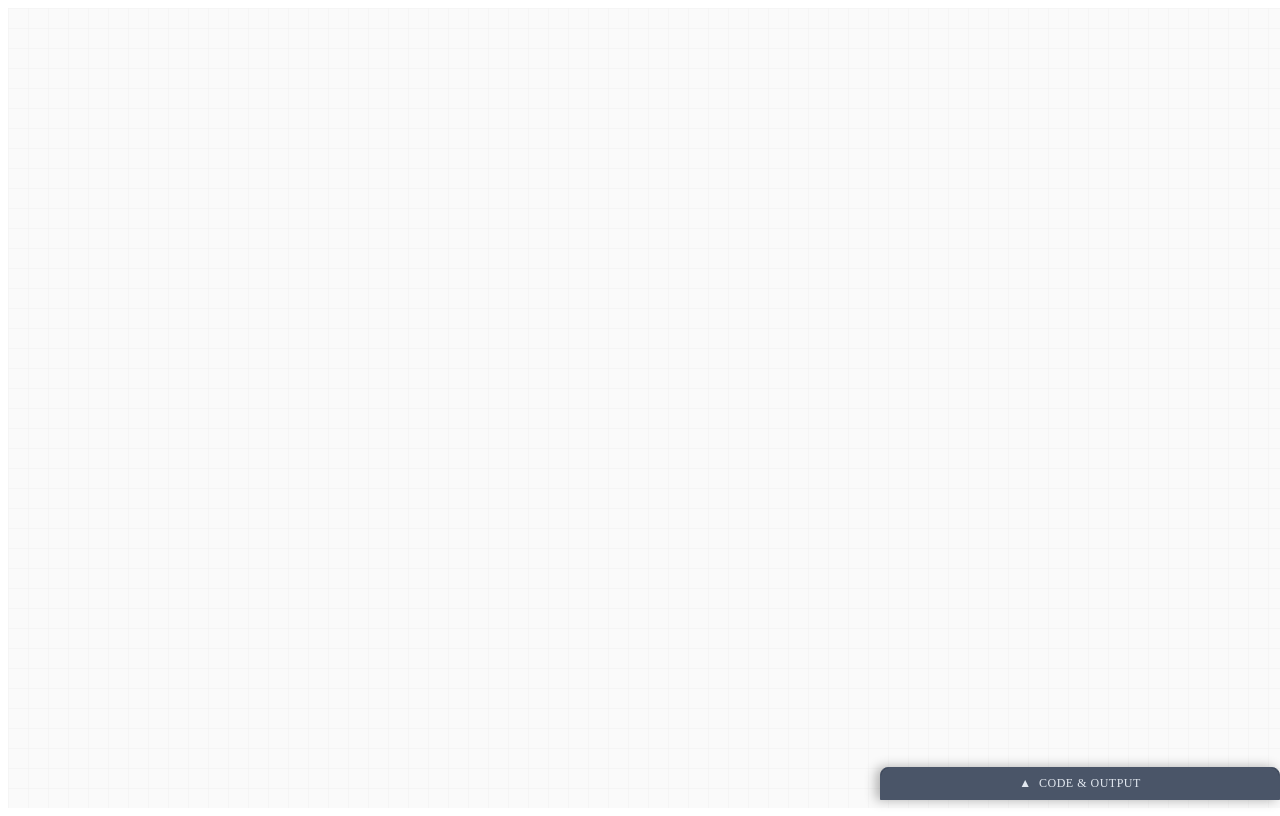
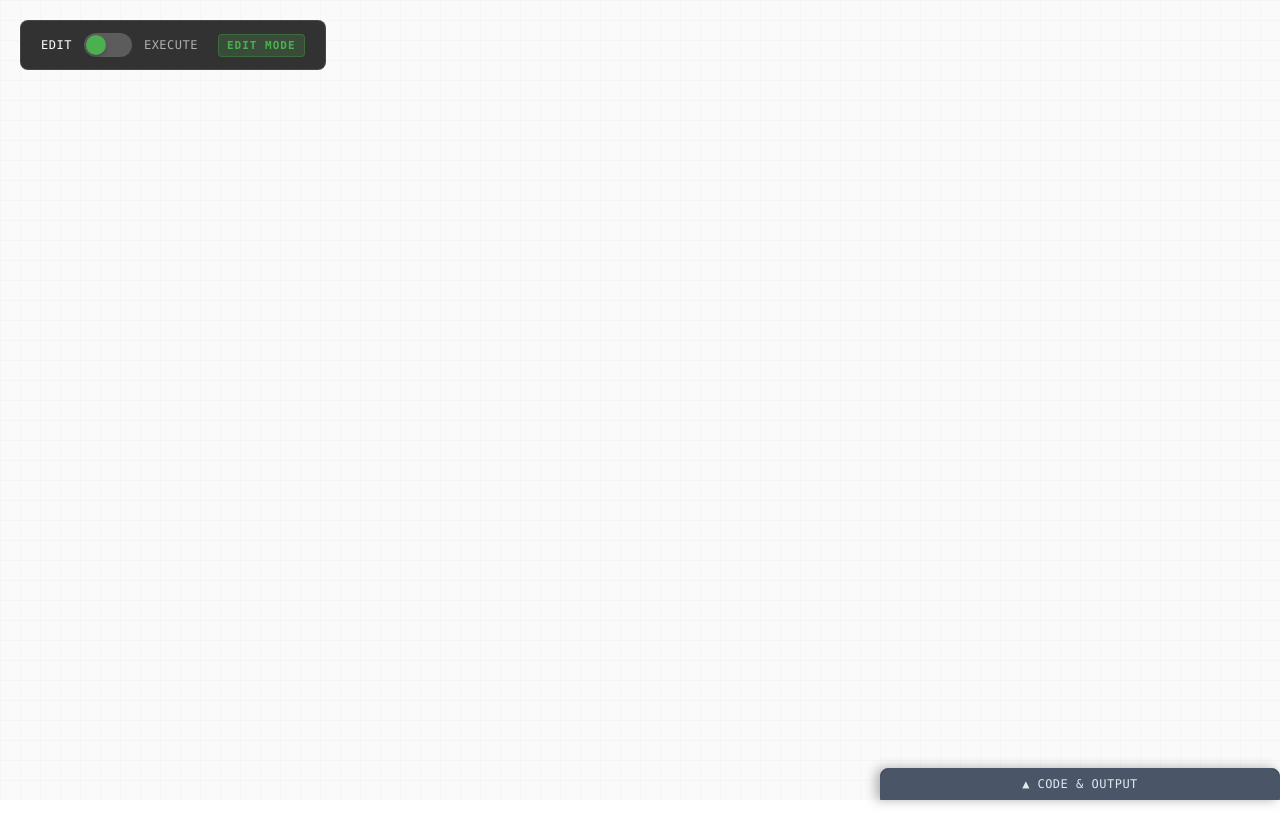
Before and after one commit to fugazister/impure_data, an Angular app: page / in a window 1280 px wide. Built offline with nearby package versions, Linux system fonts and the light colour scheme.

Commit message:
some updates

```diff
--- a/src/app/app.css
+++ b/src/app/app.css
@@ -21,6 +21,101 @@
   flex: 1;
   position: relative;
   background: #1a202c;
+}
+
+/* Mode Switch Container */
+.mode-switch-container {
+  position: absolute;
+  top: 20px;
+  left: 20px;
+  z-index: 1000;
+  display: flex;
+  align-items: center;
+  gap: 20px;
+  background: rgba(0, 0, 0, 0.8);
+  padding: 12px 20px;
+  border-radius: 8px;
+  backdrop-filter: blur(10px);
+  border: 1px solid rgba(255, 255, 255, 0.1);
+}
+
+/* Mode Switch */
+.mode-switch {
+  display: flex;
+  align-items: center;
+  gap: 12px;
+}
+
+.mode-label {
+  color: rgba(255, 255, 255, 0.6);
+  font-size: 12px;
+  font-weight: 500;
+  text-transform: uppercase;
+  letter-spacing: 0.5px;
+  transition: color 0.3s ease;
+}
+
+.mode-label.active {
+  color: #ffffff;
+}
+
+/* Toggle Switch */
+.toggle-switch {
+  position: relative;
+  width: 48px;
+  height: 24px;
+  background: rgba(255, 255, 255, 0.2);
+  border-radius: 12px;
+  cursor: pointer;
+  transition: background-color 0.3s ease;
+}
+
+.toggle-switch:hover {
+  background: rgba(255, 255, 255, 0.3);
+}
+
+.toggle-slider {
+  position: absolute;
+  top: 2px;
+  left: 2px;
+  width: 20px;
+  height: 20px;
+  background: #4CAF50;
+  border-radius: 50%;
+  transition: all 0.3s ease;
+  box-shadow: 0 2px 4px rgba(0, 0, 0, 0.2);
+}
+
+.toggle-slider.execution {
+  transform: translateX(24px);
+  background: #FF5722;
+}
+
+/* Mode Status */
+.mode-status {
+  display: flex;
+  align-items: center;
+}
+
+.status-indicator {
+  font-size: 11px;
+  font-weight: 600;
+  letter-spacing: 1px;
+  padding: 4px 8px;
+  border-radius: 4px;
+  transition: all 0.3s ease;
+}
+
+.status-indicator.edit {
+  background: rgba(76, 175, 80, 0.2);
+  color: #4CAF50;
+  border: 1px solid rgba(76, 175, 80, 0.3);
+}
+
+.status-indicator.execution {
+  background: rgba(255, 87, 34, 0.2);
+  color: #FF5722;
+  border: 1px solid rgba(255, 87, 34, 0.3);
 }
 
 /* Code Panel - Collapsible */
@@ -95,7 +190,6 @@ body {
 body {
   margin: 0;
   padding: 0;
-  font-family: -apple-system, BlinkMacSystemFont, 'Segoe UI', Roboto, 'Helvetica Neue', Arial, sans-serif;
 }
 
 button {
--- a/src/app/app.html
+++ b/src/app/app.html
@@ -3,6 +3,22 @@
   <main class="app-main">
     <!-- Canvas Area -->
     <section class="canvas-container">
+      <!-- Mode Toggle Switch -->
+      <div class="mode-switch-container">
+        <div class="mode-switch">
+          <span class="mode-label" [class.active]="isEditMode()">Edit</span>
+          <div class="toggle-switch" (click)="toggleMode()">
+            <div class="toggle-slider" [class.execution]="!isEditMode()"></div>
+          </div>
+          <span class="mode-label" [class.active]="!isEditMode()">Execute</span>
+        </div>
+        <div class="mode-status">
+          <span class="status-indicator" [class.edit]="isEditMode()" [class.execution]="!isEditMode()">
+            {{ isEditMode() ? 'EDIT MODE' : 'EXECUTION MODE' }}
+          </span>
+        </div>
+      </div>
+
       <app-node-canvas></app-node-canvas>
     </section>
 
--- a/src/app/app.ts
+++ b/src/app/app.ts
@@ -1,6 +1,7 @@
-import { Component, signal } from '@angular/core';
+import { Component, signal, inject } from '@angular/core';
 import { NodeCanvasComponent } from './features/node-editor/node-canvas.component';
 import { CodePanelComponent } from './features/code-generation/code-panel.component';
+import { NodeEditorService } from './features/node-editor/node-editor.service';
 
 @Component({
   selector: 'app-root',
@@ -9,10 +10,20 @@ import { CodePanelComponent } from './features/code-generation/code-panel.compon
   styleUrl: './app.css'
 })
 export class App {
+  private nodeEditorService = inject(NodeEditorService);
+
   protected readonly title = signal('Impure Data - Visual JavaScript Editor');
   protected readonly codeHelpVisible = signal(false);
 
   protected toggleCodeHelp(): void {
     this.codeHelpVisible.set(!this.codeHelpVisible());
   }
+
+  protected isEditMode(): boolean {
+    return this.nodeEditorService.isEditMode();
+  }
+
+  protected toggleMode(): void {
+    this.nodeEditorService.toggleMode();
+  }
 }
--- a/src/app/features/node-editor/node-canvas.component.ts
+++ b/src/app/features/node-editor/node-canvas.component.ts
@@ -9,7 +9,18 @@ import { Node, Connection, Position } from '../../core';
   standalone: true,
   imports: [CommonModule],
   template: `
-    <div class="canvas-container" #canvasContainer>
+    <div class="canvas-container" #canvasContainer [class.execution-mode]="!nodeEditor.isEditMode()">
+      <!-- Execution Mode Overlay -->
+      @if (!nodeEditor.isEditMode()) {
+        <div class="execution-overlay">
+          <div class="execution-indicator">
+            <span class="execution-icon">⚡</span>
+            <span class="execution-text">EXECUTION MODE</span>
+            <span class="execution-subtitle">Read-only - editing disabled</span>
+          </div>
+        </div>
+      }
+
       <svg
         class="canvas-svg"
         #canvasSvg
@@ -63,6 +74,7 @@ import { Node, Connection, Position } from '../../core';
               class="node"
               [class.selected]="selectedNode()?.id === node.id"
               [class.editing]="editingNodeId() === node.id"
+              [class.execution-mode]="!nodeEditor.isEditMode()"
               [attr.transform]="'translate(' + node.position.x + ',' + node.position.y + ')'"
             >
               <!-- Node background -->
@@ -111,7 +123,7 @@ import { Node, Connection, Position } from '../../core';
                 x="8"
                 y="20"
                 fill="white"
-                font-family="Arial, sans-serif"
+                font-family="JetBrains Mono, Fira Code, Monaco, Consolas, monospace"
                 font-size="12"
                 font-weight="bold"
                 style="pointer-events: none;"
@@ -125,7 +137,7 @@ import { Node, Connection, Position } from '../../core';
                 [attr.x]="getNodeWidth(node) - 20"
                 y="20"
                 fill="rgba(255,255,255,0.6)"
-                font-family="Arial, sans-serif"
+                font-family="JetBrains Mono, Fira Code, Monaco, Consolas, monospace"
                 font-size="10"
                 style="pointer-events: none; user-select: none;"
               >
@@ -138,7 +150,7 @@ import { Node, Connection, Position } from '../../core';
                   x="8"
                   [attr.y]="getNodeHeight(node) - 5"
                   fill="rgba(156, 39, 176, 0.7)"
-                  font-family="Arial, sans-serif"
+                  font-family="JetBrains Mono, Fira Code, Monaco, Consolas, monospace"
                   font-size="8"
                   style="pointer-events: none; user-select: none;"
                 >
@@ -163,7 +175,7 @@ import { Node, Connection, Position } from '../../core';
                     x="8"
                     y="3"
                     fill="#333"
-                    font-family="Arial, sans-serif"
+                    font-family="JetBrains Mono, Fira Code, Monaco, Consolas, monospace"
                     font-size="10"
                   >
                     {{ input.label }}
@@ -188,7 +200,7 @@ import { Node, Connection, Position } from '../../core';
                     [attr.x]="-8"
                     y="3"
                     fill="#333"
-                    font-family="Arial, sans-serif"
+                    font-family="JetBrains Mono, Fira Code, Monaco, Consolas, monospace"
                     font-size="10"
                     text-anchor="end"
                   >
@@ -225,7 +237,7 @@ import { Node, Connection, Position } from '../../core';
                   x="8"
                   [attr.y]="35 + safeMax(getPortsLength(node.inputs), getPortsLength(node.outputs)) * 20 + 15"
                   fill="#666"
-                  font-family="Monaco, Consolas, monospace"
+                  font-family="JetBrains Mono, Fira Code, Monaco, Consolas, monospace"
                   font-size="9"
                   style="pointer-events: none; user-select: none;"
                 >
@@ -395,7 +407,7 @@ import { Node, Connection, Position } from '../../core';
       border-radius: 4px;
       background: #1a202c;
       color: #e2e8f0;
-      font-family: 'Monaco', 'Consolas', 'Courier New', monospace;
+      font-family: 'JetBrains Mono', 'Fira Code', 'Source Code Pro', 'SF Mono', Monaco, 'Cascadia Code', 'Roboto Mono', Consolas, 'Courier New', monospace;
       font-size: 11px;
       padding: 8px;
       resize: none;
@@ -406,6 +418,86 @@ import { Node, Connection, Position } from '../../core';
     .code-editor:focus {
       border-color: #9C27B0;
       box-shadow: 0 0 0 2px rgba(156, 39, 176, 0.2);
+    }
+
+    /* Execution Mode Styles */
+    .canvas-container.execution-mode {
+      position: relative;
+    }
+
+    .execution-overlay {
+      position: absolute;
+      top: 20px;
+      right: 20px;
+      z-index: 500;
+      pointer-events: none;
+    }
+
+    .execution-indicator {
+      background: rgba(255, 87, 34, 0.9);
+      color: white;
+      padding: 12px 20px;
+      border-radius: 8px;
+      display: flex;
+      align-items: center;
+      gap: 8px;
+      backdrop-filter: blur(10px);
+      border: 1px solid rgba(255, 87, 34, 0.5);
+      box-shadow: 0 4px 12px rgba(255, 87, 34, 0.3);
+    }
+
+    .execution-icon {
+      font-size: 16px;
+      animation: pulse 2s infinite;
+    }
+
+    .execution-text {
+      font-weight: 600;
+      font-size: 12px;
+      letter-spacing: 0.5px;
+    }
+
+    .execution-subtitle {
+      font-size: 10px;
+      opacity: 0.8;
+      margin-left: 8px;
+    }
+
+    @keyframes pulse {
+      0%, 100% { opacity: 1; }
+      50% { opacity: 0.6; }
+    }
+
+    /* Node styling in execution mode */
+    .node.execution-mode .node-background {
+      stroke: rgba(255, 87, 34, 0.5);
+      stroke-width: 1;
+      filter: drop-shadow(0 0 4px rgba(255, 87, 34, 0.2));
+    }
+
+    .node.execution-mode .node-header {
+      cursor: default !important;
+      opacity: 0.8;
+    }
+
+    .node.execution-mode .node-body-edit-area {
+      cursor: default !important;
+      opacity: 0.8;
+    }
+
+    .node.execution-mode .move-indicator {
+      opacity: 0.3;
+    }
+
+    /* Disable hover effects in execution mode */
+    .canvas-container.execution-mode .node-header:hover {
+      fill: inherit !important;
+      stroke: none !important;
+    }
+
+    .canvas-container.execution-mode .node-body-edit-area:hover {
+      fill: inherit !important;
+      stroke: none !important;
     }
   `]
 })
@@ -451,7 +543,7 @@ export class NodeCanvasComponent implements AfterViewInit {
     return `translate(${offset.x}, ${offset.y}) scale(${zoom})`;
   });
 
-  constructor(private nodeEditor: NodeEditorService) {}
+  constructor(public nodeEditor: NodeEditorService) {}
 
   ngAfterViewInit() {
     this.updateCanvasSize();
@@ -536,6 +628,12 @@ export class NodeCanvasComponent implements AfterViewInit {
 
   onCanvasRightClick(event: MouseEvent) {
     event.preventDefault();
+
+    // Only show context menu in edit mode
+    if (!this.nodeEditor.isEditMode()) {
+      return;
+    }
+
     this.hideContextMenu(); // Hide any existing menu
 
     const rect = this.canvasSvg.nativeElement.getBoundingClientRect();
@@ -555,6 +653,12 @@ export class NodeCanvasComponent implements AfterViewInit {
   }
 
   createFunctionNode() {
+    // Only allow node creation in edit mode
+    if (!this.nodeEditor.isEditMode()) {
+      this.hideContextMenu();
+      return;
+    }
+
     const menu = this.contextMenu();
     if (!menu.visible) return;
 
@@ -613,6 +717,11 @@ export class NodeCanvasComponent implements AfterViewInit {
 
   // Code editing methods
   startEditing(nodeId: string): void {
+    // Only allow editing in edit mode
+    if (!this.nodeEditor.isEditMode()) {
+      return;
+    }
+
     this.editingNodeId.set(nodeId);
 
     // Use requestAnimationFrame to ensure DOM is fully rendered
@@ -680,6 +789,12 @@ export class NodeCanvasComponent implements AfterViewInit {
   // Node events
   onNodeHeaderMouseDown(event: MouseEvent, node: Node) {
     event.stopPropagation();
+
+    // Only allow moving nodes in edit mode
+    if (!this.nodeEditor.isEditMode()) {
+      return;
+    }
+
     this.nodeEditor.selectNode(node.id);
     this.isDraggingNode.set(true);
     this.draggedNodeId.set(node.id);
@@ -693,6 +808,12 @@ export class NodeCanvasComponent implements AfterViewInit {
 
   onNodeBodyClick(event: MouseEvent, node: Node) {
     event.stopPropagation();
+
+    // Only allow editing in edit mode
+    if (!this.nodeEditor.isEditMode()) {
+      return;
+    }
+
     if (node.type === 'function') {
       this.nodeEditor.selectNode(node.id);
       this.startEditing(node.id);
--- a/src/app/features/node-editor/node-editor.service.ts
+++ b/src/app/features/node-editor/node-editor.service.ts
@@ -24,9 +24,13 @@ export class NodeEditorService {
   private canvasOffset = signal<Position>({ x: 0, y: 0 });
   private zoom = signal<number>(1);
 
+  // Mode management - true for edit mode, false for execution mode
+  private editorMode = signal<'edit' | 'execution'>('edit');
+
   readonly nodes = signal<Node[]>([]);
   readonly connections = signal<Connection[]>([]);
   readonly selectedNode = signal<Node | null>(null);
+  readonly currentMode = this.editorMode.asReadonly();
 
   constructor() {
     NodeTypeLibrary.initialize();
@@ -230,4 +234,22 @@ export class NodeEditorService {
       return this.connections().some(conn => conn.fromNodeId === nodeId && conn.fromPortId === portId);
     }
   }
+
+  // Mode management methods
+  setMode(mode: 'edit' | 'execution'): void {
+    this.editorMode.set(mode);
+  }
+
+  isEditMode(): boolean {
+    return this.editorMode() === 'edit';
+  }
+
+  isExecutionMode(): boolean {
+    return this.editorMode() === 'execution';
+  }
+
+  toggleMode(): void {
+    const currentMode = this.editorMode();
+    this.setMode(currentMode === 'edit' ? 'execution' : 'edit');
+  }
 }
--- a/src/styles.css
+++ b/src/styles.css
@@ -1 +1,28 @@
 /* You can add global styles to this file, and also import other style files */
+
+/* Global monospaced font for the entire application */
+* {
+  font-family: 'JetBrains Mono', 'Fira Code', 'Source Code Pro', 'SF Mono', Monaco, 'Cascadia Code', 'Roboto Mono', Consolas, 'Courier New', monospace;
+}
+
+/* Ensure body and html use monospaced font */
+html, body {
+  font-family: 'JetBrains Mono', 'Fira Code', 'Source Code Pro', 'SF Mono', Monaco, 'Cascadia Code', 'Roboto Mono', Consolas, 'Courier New', monospace;
+  margin: 0;
+  padding: 0;
+  box-sizing: border-box;
+}
+
+/* Apply to all text elements */
+h1, h2, h3, h4, h5, h6, p, span, div, label, input, textarea, button {
+  font-family: inherit;
+}
+
+/* Better monospace rendering */
+body {
+  font-variant-ligatures: normal;
+  font-feature-settings: "liga" 1, "calt" 1;
+  text-rendering: optimizeLegibility;
+  -webkit-font-smoothing: antialiased;
+  -moz-osx-font-smoothing: grayscale;
+}
```
